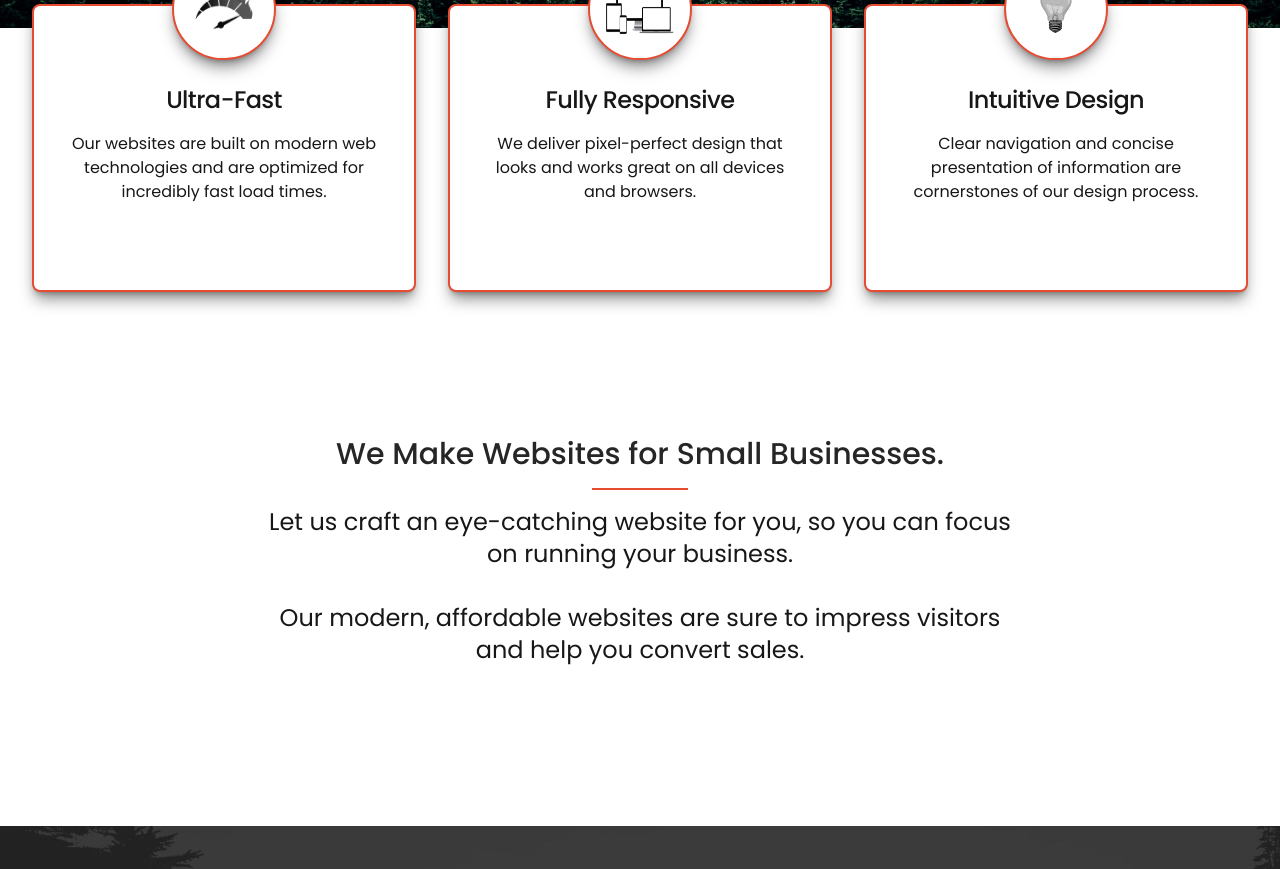
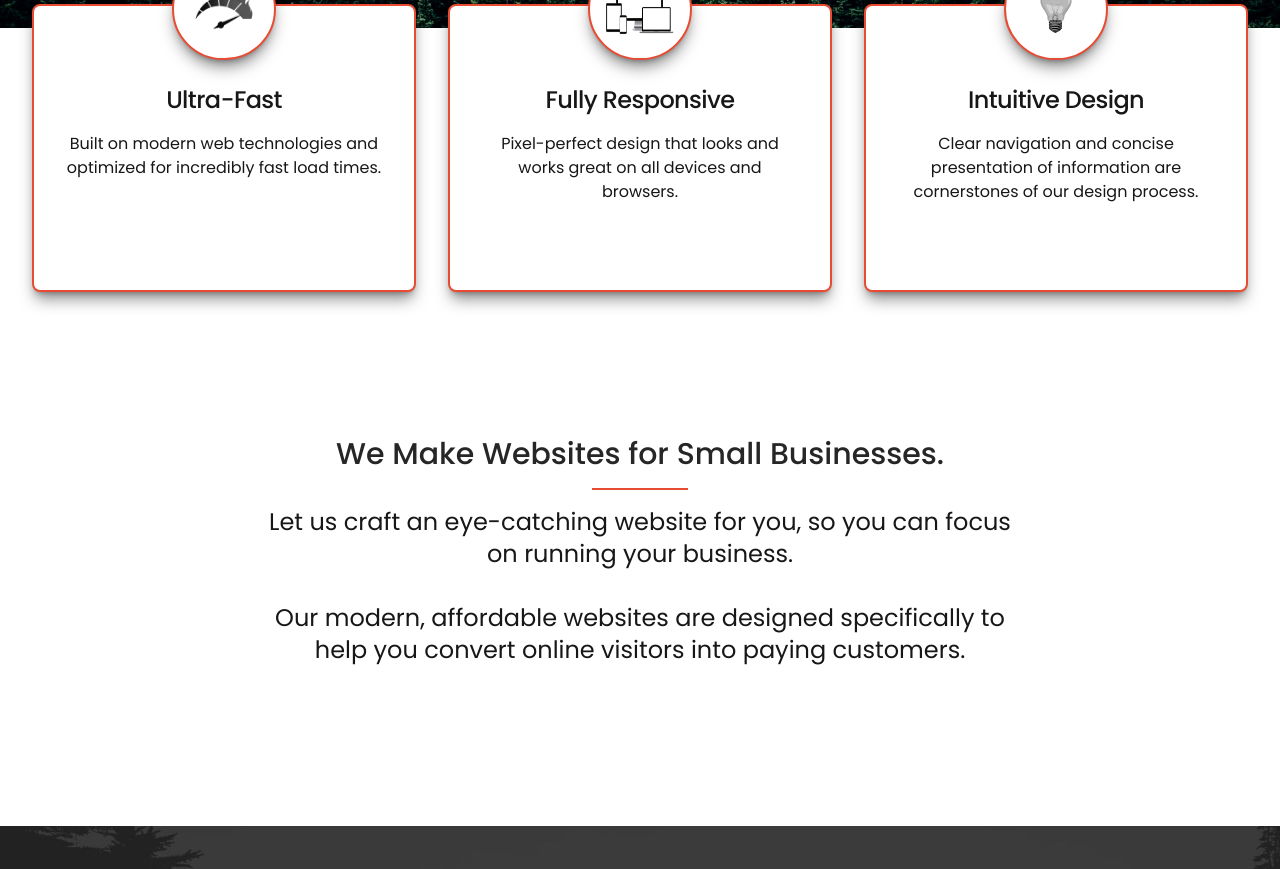
Before and after one commit to EMurrell/Agency-Beta, a Next.js app: page / in a window 1280 px wide. Shown: the part 820-1689 px from the top of the page. Built offline with nearby package versions, Linux system fonts and the light colour scheme.

Commit message:
adjust layout

```diff
--- a/components/About.js
+++ b/components/About.js
@@ -21,8 +21,8 @@ export default function About() {
           </p>
           <br />
           <p>
-            Our modern, affordable websites are sure to impress visitors and
-            help you convert sales.
+            Our modern, affordable websites are designed specifically to help
+            you convert online visitors into paying customers.
           </p>
         </div>
       </FadeIn>
--- a/components/Features.js
+++ b/components/Features.js
@@ -6,13 +6,13 @@ const features = [
     name: "Ultra-Fast",
     image: "/speedometer.png",
     description:
-      "Our websites are built on modern web technologies and are optimized for incredibly fast load times. ",
+      "Built on modern web technologies and optimized for incredibly fast load times. ",
   },
   {
     name: "Fully Responsive",
     image: "/resp-dev.png",
     description:
-      "We deliver pixel-perfect design that looks and works great on all devices and browsers.",
+      "Pixel-perfect design that looks and works great on all devices and browsers.",
   },
   {
     name: "Intuitive Design",
@@ -25,7 +25,7 @@ const features = [
 export default function Features() {
   return (
     <div id="" className="relative pb-4 bg-white font-display">
-      <div className="h-40 bg-transparent"></div>
+      <div className="h-40 "></div>
       <div className="max-w-md px-4 mx-auto text-center -mt-52 sm:max-w-3xl sm:px-6 lg:px-8 lg:max-w-7xl">
         <div className="">
           <div className="grid grid-cols-1 gap-8 lg:grid-cols-3">
--- a/pages/index.js
+++ b/pages/index.js
@@ -21,7 +21,7 @@ export default function Home() {
       <About />
       <Testimonial />
       <Price1 />
-      {/* <Pricing /> */}
+
       <Faq />
       <Contact />
     </>
```
